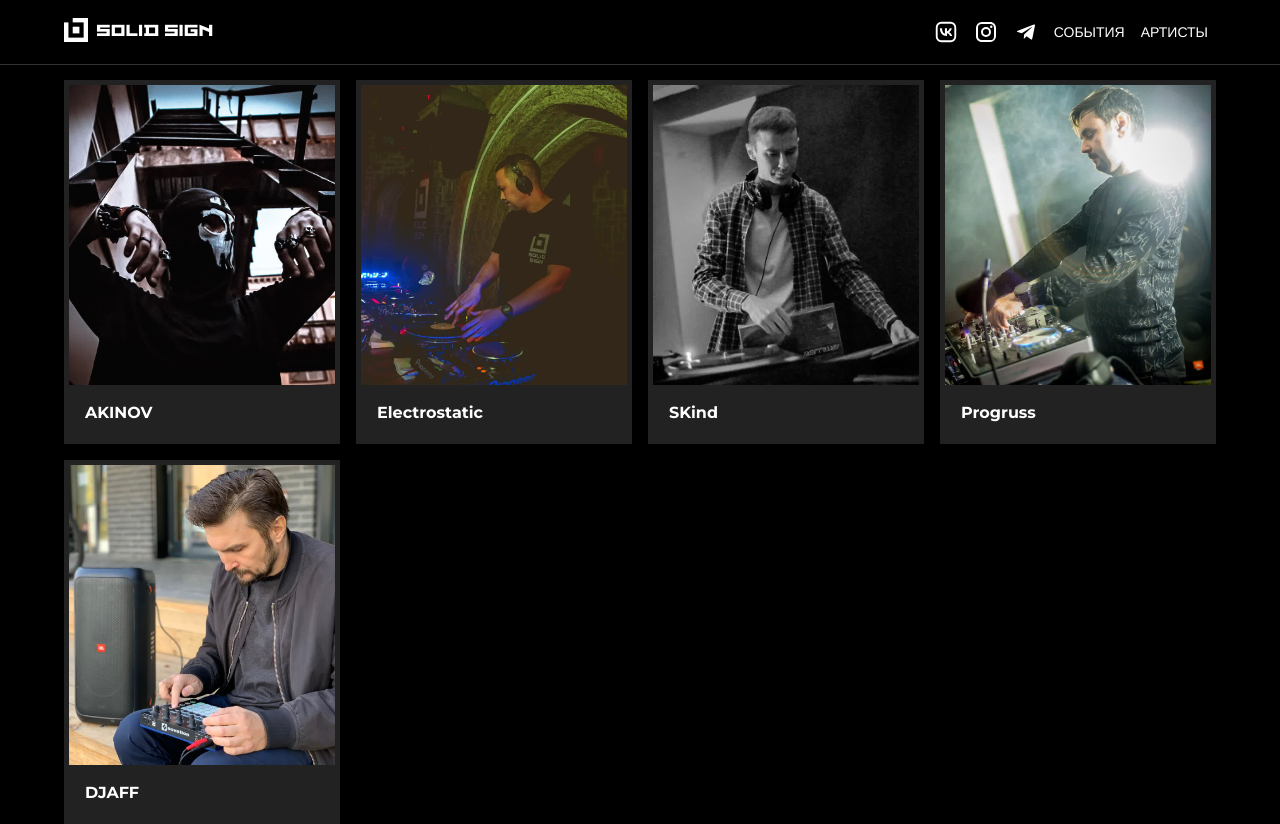
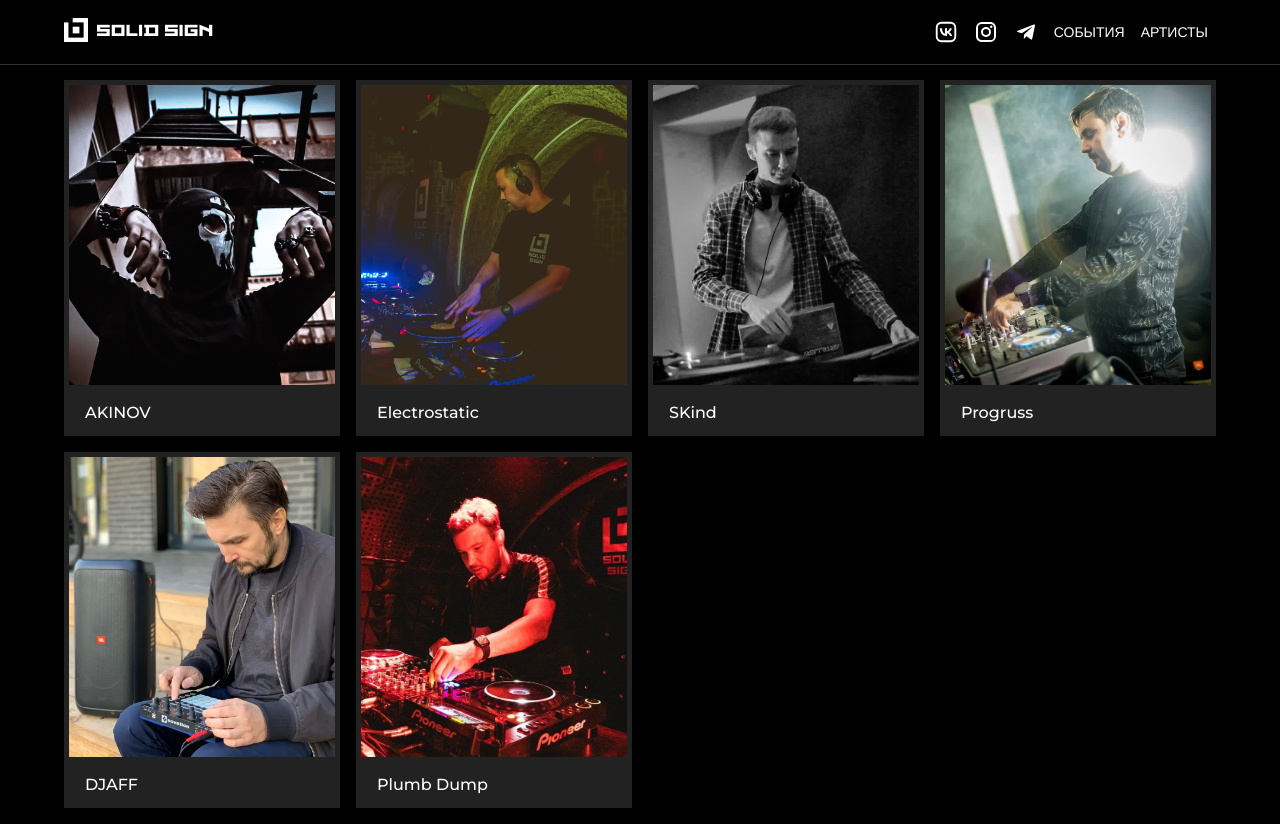
Before and after one commit to solidsignparty/solidsignparty, a Next.js app: page /artists in a window 1280 px wide. Built offline with nearby package versions, Linux system fonts and the light colour scheme; a web font is replaced by a local one.

Commit message:
added Plumb Dump

```diff
--- a/src/components/ArtistCard.jsx
+++ b/src/components/ArtistCard.jsx
@@ -1,4 +1,5 @@
 import Card from '@mui/material/Card';
+import { CardActionArea } from '@mui/material';
 import CardContent from '@mui/material/CardContent';
 import CardMedia from '@mui/material/CardMedia';
 import Typography from '@mui/material/Typography';
@@ -7,16 +8,18 @@ import Typography from '@mui/material/Typography';
 const ArtistCard = ({ img, title }) => {
   return (
     <Card>
+      <CardActionArea>
         <CardMedia
           sx={{ height: 300 }}
           image={img}
           title={title}
         />
         <CardContent sx={{ mb: '-10px' }} >
-        <Typography noWrap color="white">
-          <b>{title}</b>
+          <Typography noWrap color="white" fontWeight="medium" >
+            {title}
           </Typography>
         </CardContent>
+      </CardActionArea>
     </Card>
   );
 };
--- a/src/pages/artists.jsx
+++ b/src/pages/artists.jsx
@@ -8,6 +8,7 @@ import afanasiev from '../public/images/afanasiev.jpeg';
 import skind from '../public/images/skind.jpeg';
 import electrostatic from '../public/images/electrostatic.jpeg';
 import progruss from '../public/images/progruss.jpeg';
+import plumbdump from '../public/images/plumbdump.jpeg';
 
 
 const Products = () => {
@@ -16,7 +17,7 @@ const Products = () => {
     <PageWithMenu maxWidth={maxWidth} >
       <Grid container spacing={2}>
         {itemData.map((item) => (
-          <Grid item xs={12} sm={6} md={4} lg={3}>
+          <Grid key={item.title} item xs={12} sm={6} md={4} lg={3}>
             <ArtistCard title={item.title} img={item.img} />
           </Grid>
         ))}
@@ -46,6 +47,10 @@ const itemData = [
     img: afanasiev.src,
     title: 'DJAFF',
   },
+  {
+    img: plumbdump.src,
+    title: 'Plumb Dump',
+  },
 ];
 
 export default Products;
```
Also changed, not shown: src/public/images/plumbdump.jpeg (added). Lines whose indentation alone changed are shown as unchanged.
